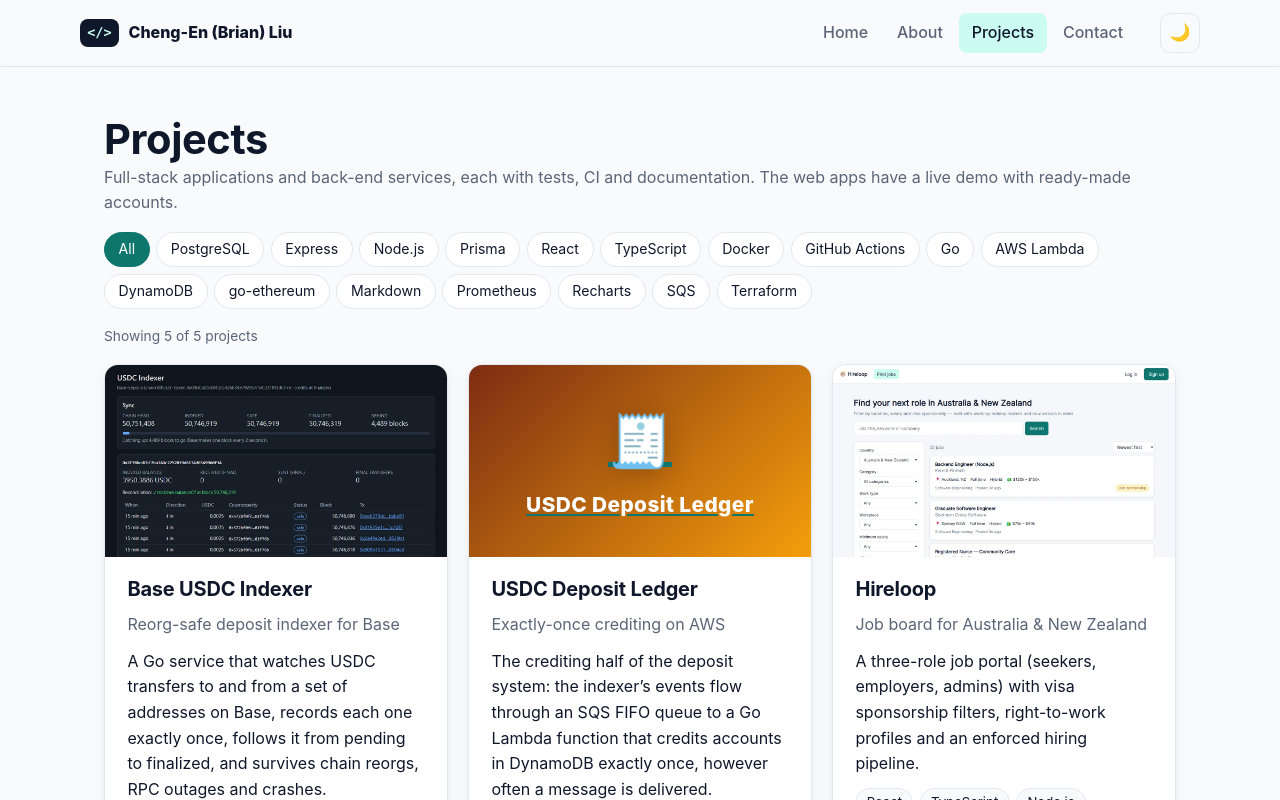
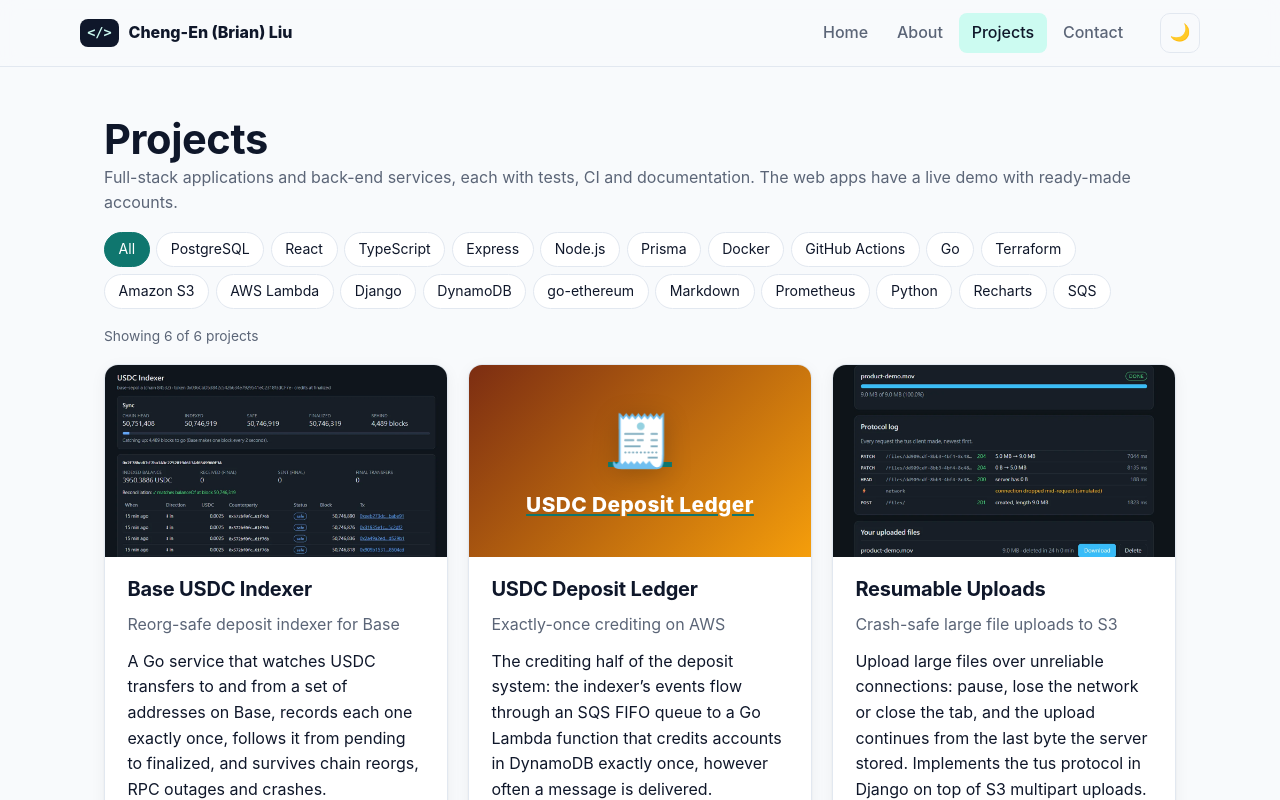
Before and after one commit to BrianLiu0531/portfolio, a React (Vite) app: page /projects in a window 1280 px wide. Shown: the top 800 px of the page. Built offline with nearby package versions, Linux system fonts and the light colour scheme.

Commit message:
Add Resumable Uploads (Django, S3) and show the sleep note for every Render demo
Co-Authored-By: Claude Opus 5.5 <noreply@anthropic.com>

```diff
--- a/src/content.ts
+++ b/src/content.ts
@@ -65,7 +65,7 @@ export const skills: { group: string; items: string[] }[] = [
   { group: 'Back end', items: ['Node.js', 'Express', 'Colyseus (WebSockets)', 'Python', 'Django REST Framework', 'PHP / Laravel', 'Go (Fiber, GORM)', 'C# / ASP.NET'] },
   { group: 'Web3', items: ['EVM / JSON-RPC', 'go-ethereum', 'ERC-20 event indexing', 'Reorg & finality handling', 'Base (OP Stack)', 'Wallet & settlement systems'] },
   { group: 'Data & integration', items: ['PostgreSQL', 'MySQL', 'SQL Server', 'Prisma', 'Entity Framework', 'SAP Business ByDesign', 'Payment & e-invoice APIs', 'RFID readers'] },
-  { group: 'Cloud', items: ['AWS Lambda', 'SQS (FIFO, DLQ)', 'DynamoDB', 'IAM & GitHub OIDC', 'CloudWatch', 'Terraform', 'Render', 'Neon'] },
+  { group: 'Cloud', items: ['AWS Lambda', 'SQS (FIFO, DLQ)', 'DynamoDB', 'S3 (multipart, lifecycle)', 'IAM & GitHub OIDC', 'CloudWatch', 'Terraform', 'Render', 'Neon'] },
   { group: 'DevOps & quality', items: ['Docker', 'Nginx / Caddy', 'GitHub Actions', 'GitLab CI/CD', 'Prometheus', 'Vitest', 'Go testing', 'PHPUnit', 'k6 load testing', 'Scrum (PSM I)'] },
 ];
 
@@ -219,6 +219,46 @@ export const projects: Project[] = [
     github: `https://github.com/${GITHUB_USER}/usdc-deposit-ledger`,
   },
   {
+    slug: 'resumable-uploads',
+    name: 'Resumable Uploads',
+    tagline: 'Crash-safe large file uploads to S3',
+    emoji: '📤',
+    colors: ['#0e7490', '#22d3ee'],
+    summary:
+      'Upload large files over unreliable connections: pause, lose the network or close the tab, and the upload continues from the last byte the server stored. Implements the tus protocol in Django on top of S3 multipart uploads.',
+    problem:
+      'A plain file upload starts again from zero when the connection drops, and a naïve resumable endpoint silently corrupts files when a retry overlaps the original request — the check-then-append race I once shipped in a prototype.',
+    features: [
+      'tus 1.0 with creation, expiration, termination and checksum (md5/sha1/sha256) extensions',
+      'Keeps the bytes of an interrupted request and resumes from the server’s offset; survives closing the tab',
+      'S3 multipart storage: exact 5 MiB parts, leftover bytes held as a pending object, no server-side state between requests',
+      'React client with pause/resume, a simulated network drop and a live protocol log',
+      'Public demo kept inside the free tier: per-file, per-IP and daily quotas plus S3 lifecycle rules',
+    ],
+    highlights: [
+      {
+        title: 'No double-append race',
+        detail:
+          'PATCH locks the upload row (SELECT … FOR UPDATE NOWAIT), checks the offset and writes in one transaction. A test sends the same chunk from two threads; removing the lock makes it fail with the chunk written twice.',
+      },
+      {
+        title: 'Retry-safe at every crash point',
+        detail:
+          'Part numbers come from committed state and S3 replaces re-uploaded parts; each pending object has its own key until the commit; a completed-but-uncommitted upload is recognised on retry. Both crash points are tested.',
+      },
+      {
+        title: 'Found in production, fixed with a test',
+        detail:
+          'The live deploy exposed presigned URLs signed for us-east-1: boto3 ignores AWS_REGION, and presigning uses the global endpoint. Fixed and verified against real S3; the tests now mirror Render’s environment.',
+      },
+    ],
+    stack: ['Python', 'Django', 'PostgreSQL', 'Amazon S3', 'React', 'TypeScript', 'Terraform'],
+    tests: '60 automated tests (57 backend against PostgreSQL, each on local storage and S3), plus a throttled end-to-end run in Chrome',
+    github: `https://github.com/${GITHUB_USER}/resumable-uploads`,
+    demo: 'https://resumable-uploads.onrender.com',
+    screenshot: 'screenshots/uploads.webp',
+  },
+  {
     slug: 'job-portal',
     name: 'Hireloop',
     tagline: 'Job board for Australia & New Zealand',
--- a/src/pages/ProjectDetailPage.tsx
+++ b/src/pages/ProjectDetailPage.tsx
@@ -33,6 +33,9 @@ export default function ProjectDetailPage() {
             Source code ↗
           </a>
         </div>
+        {project.demo?.includes('onrender.com') && (
+          <p className="muted small">The demo runs on a free plan that sleeps when idle, so the first visit can take up to a minute to wake up.</p>
+        )}
       </div>
 
       <ProjectCover project={project} large />
@@ -88,9 +91,6 @@ export default function ProjectDetailPage() {
                 </li>
               ))}
             </ul>
-            {project.demo && (
-              <p className="muted small">The demo runs on a free plan that sleeps when idle, so the first visit can take up to a minute to wake up.</p>
-            )}
           </div>
         )}
       </section>
```
Also changed, not shown: public/screenshots/uploads.webp (added).
